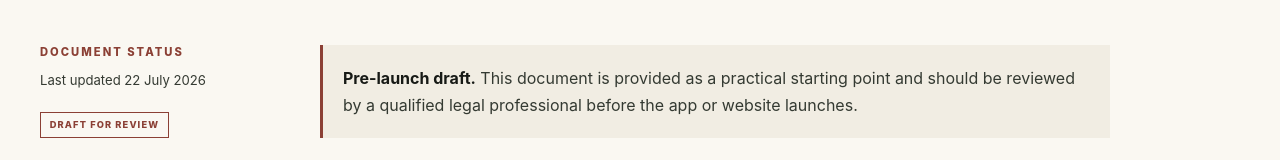
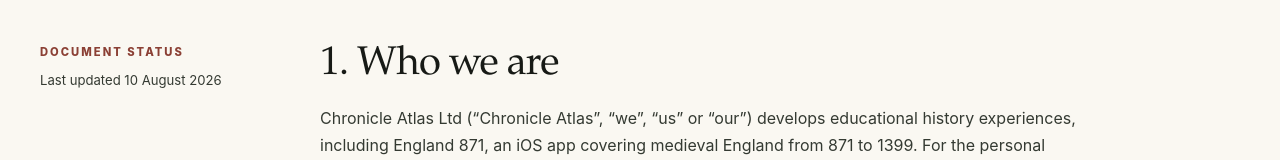
Before and after one commit to michaelmckeever27-star/chronicle-atlas-web, a Next.js app: page /privacy-policy in a window 1280 px wide. Shown: the part 631-791 px from the top of the page. Built offline with nearby package versions, Linux system fonts and the light colour scheme; no server answers.

Commit message:
Publish reviewed privacy policy

```diff
--- a/app/privacy-policy/page.tsx
+++ b/app/privacy-policy/page.tsx
@@ -4,7 +4,7 @@
 export const metadata = createPageMetadata({
   title: "Privacy Policy",
   description:
-    "Draft privacy policy for Chronicle Atlas Ltd and England 871, our immersive history app covering medieval England from 871 to 1399.",
+    "Privacy policy for Chronicle Atlas Ltd and England 871, our immersive history app covering medieval England from 871 to 1399.",
   path: "/privacy",
 });
 
@@ -14,7 +14,7 @@
       eyebrow="Legal"
       title="Privacy Policy"
       intro="How Chronicle Atlas Ltd expects to collect, use and protect personal information in England 871 and related services."
-      draft
+      lastUpdated="10 August 2026"
     >
       <section>
         <h2>1. Who we are</h2>
@@ -75,7 +75,7 @@
           released app. If Chronicle Atlas enables an analytics or crash-reporting
           service, this policy must be updated before launch to name the provider,
           explain what it collects, identify the purpose and describe any
-          available controls. This draft does not assume that analytics are in
+          available controls. This policy does not assume that analytics are in
           use.
         </p>
         <p>
--- a/app/privacy/page.tsx
+++ b/app/privacy/page.tsx
@@ -5,6 +5,6 @@
 export const metadata = createPageMetadata({
   title: "Privacy Policy",
   description:
-    "Draft privacy policy for Chronicle Atlas Ltd and England 871, our immersive history app covering medieval England from 871 to 1399.",
+    "Privacy policy for Chronicle Atlas Ltd and England 871, our immersive history app covering medieval England from 871 to 1399.",
   path: "/privacy",
 });
--- a/components/LegalPage.tsx
+++ b/components/LegalPage.tsx
@@ -7,6 +7,7 @@
   intro: string;
   children: ReactNode;
   draft?: boolean;
+  lastUpdated?: string;
 };
 
 export function LegalPage({
@@ -15,6 +16,7 @@
   intro,
   children,
   draft = false,
+  lastUpdated = "22 July 2026",
 }: LegalPageProps) {
   return (
     <>
@@ -23,7 +25,7 @@
         <div className="site-container legal-grid">
           <aside className="legal-aside">
             <p className="eyebrow">Document status</p>
-            <p>Last updated 22 July 2026</p>
+            <p>Last updated {lastUpdated}</p>
             {draft && <span className="status-label">Draft for review</span>}
           </aside>
           <article className="legal-content">
```
Also changed, not shown: 1 other file (tests, documents, lock files or other folders).
